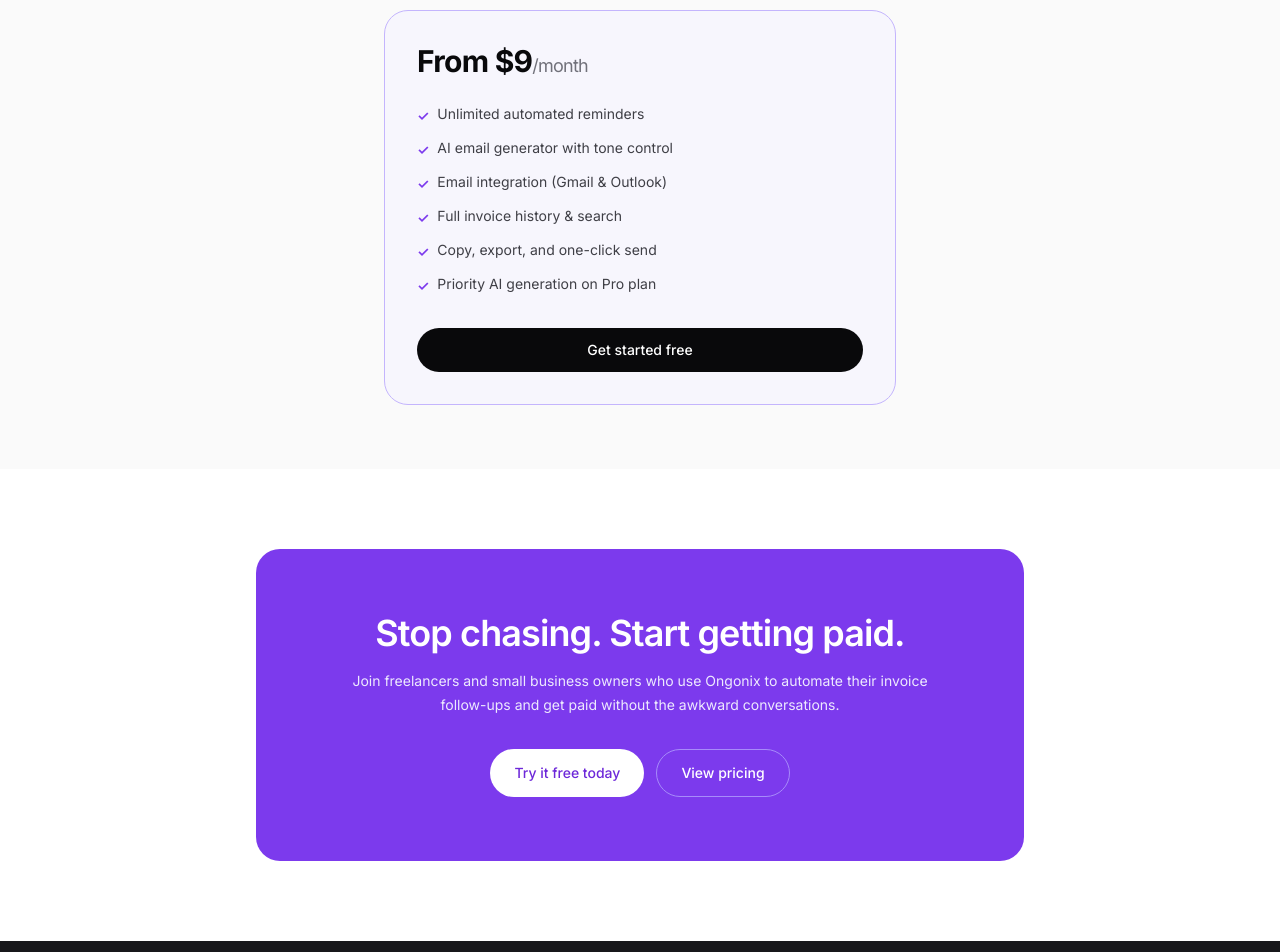
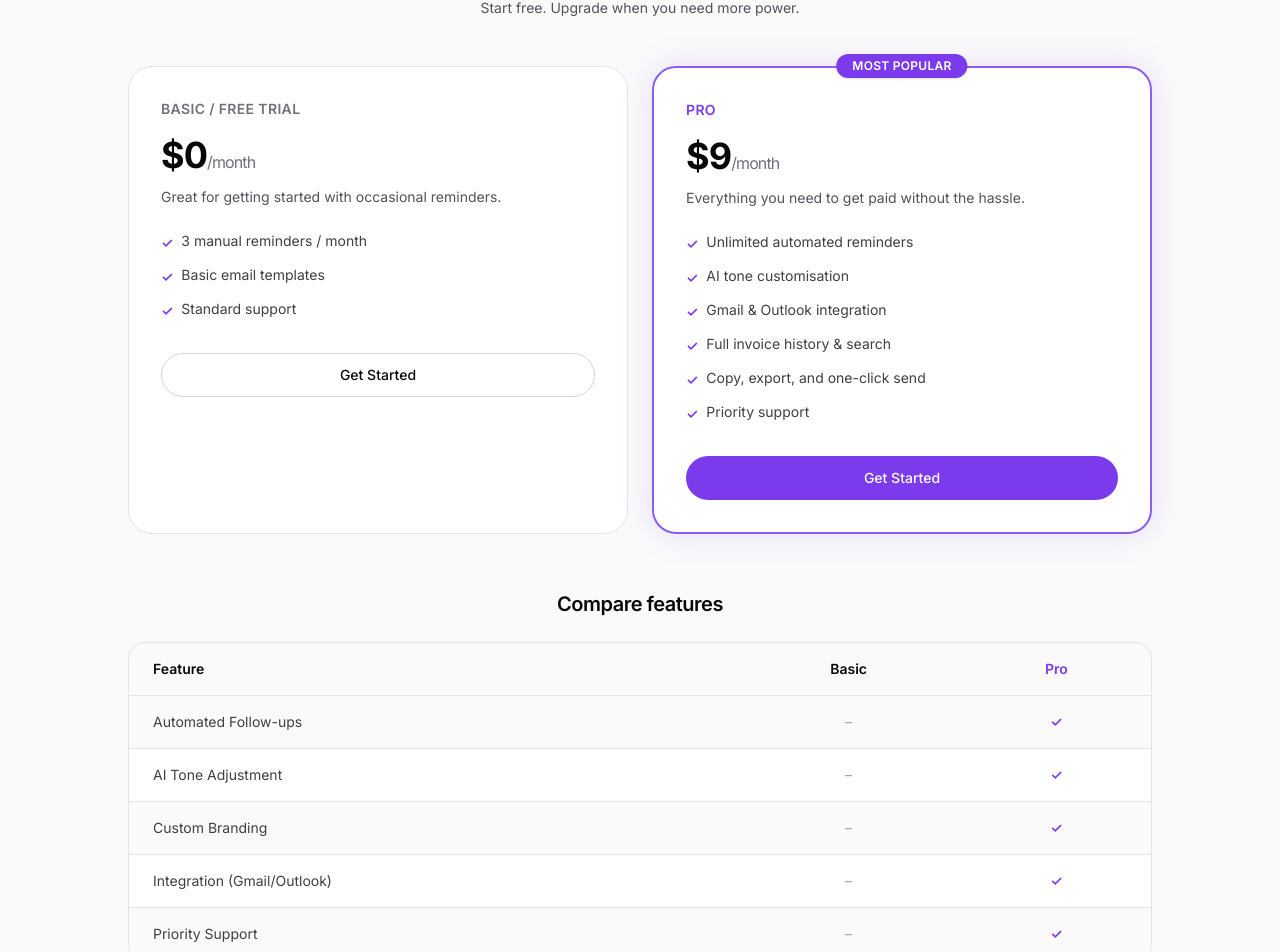
Before and after one commit to serteri/SaaS_Business, a Next.js app: page /tools/invoice-reminder-writer in a window 1280 px wide. Shown: the part 1167-2119 px from the top of the page. Built offline with nearby package versions, Linux system fonts and the light colour scheme; no server answers.

Commit message:
Add two-tier pricing cards and feature comparison table to invoice-reminder-writer page

```diff
--- a/app/tools/invoice-reminder-writer/page.tsx
+++ b/app/tools/invoice-reminder-writer/page.tsx
@@ -16,15 +16,6 @@
     title: "Frictionless Payments",
     body: "Integrates directly with your workflow to help you get paid 3× faster. Less time chasing, more time doing the work you love.",
   },
-];
-
-const pricingFeatures = [
-  "Unlimited automated reminders",
-  "AI email generator with tone control",
-  "Email integration (Gmail & Outlook)",
-  "Full invoice history & search",
-  "Copy, export, and one-click send",
-  "Priority AI generation on Pro plan",
 ];
 
 export default function InvoiceReminderWriterPage() {
@@ -88,27 +79,130 @@
 
       {/* ── Pricing ──────────────────────────────────────────────────────── */}
       <section id="pricing" className="bg-zinc-50 px-4 py-16 sm:px-6 lg:px-8 dark:bg-zinc-900/40">
-        <div className="mx-auto max-w-lg text-center">
+        <div className="mx-auto max-w-5xl">
+          {/* heading */}
+          <div className="mb-12 text-center">
             <p className="text-sm font-semibold uppercase tracking-[0.2em] text-violet-600">Pricing</p>
-          <h2 className="mt-4 text-3xl font-semibold tracking-tight">Simple, honest pricing</h2>
-          <div className="mt-8 rounded-3xl border border-violet-300 bg-violet-50/60 p-8 text-left dark:border-violet-800 dark:bg-violet-950/30">
-            <p className="text-3xl font-bold tracking-tight text-zinc-950 dark:text-white">
-              From $9<span className="text-lg font-normal text-zinc-500">/month</span>
+            <h2 className="mt-4 text-3xl font-semibold tracking-tight sm:text-4xl">Simple, honest pricing</h2>
+            <p className="mt-4 text-sm text-zinc-600 dark:text-zinc-400">
+              Start free. Upgrade when you need more power.
             </p>
+          </div>
+
+          {/* tier cards */}
+          <div className="grid gap-6 sm:grid-cols-2">
+            {/* Basic / Free Trial */}
+            <div className="rounded-3xl border border-zinc-200 bg-white p-8 dark:border-zinc-800 dark:bg-zinc-900">
+              <p className="text-sm font-semibold uppercase tracking-wide text-zinc-500 dark:text-zinc-400">Basic / Free Trial</p>
+              <p className="mt-4 text-4xl font-bold tracking-tight text-zinc-950 dark:text-white">
+                $0
+                <span className="text-base font-normal text-zinc-500">/month</span>
+              </p>
+              <p className="mt-3 text-sm text-zinc-600 dark:text-zinc-400">Great for getting started with occasional reminders.</p>
               <ul className="mt-6 space-y-3 text-sm text-zinc-700 dark:text-zinc-300">
-              {pricingFeatures.map((feature) => (
-                <li key={feature} className="flex items-start gap-2">
+                {[
+                  "3 manual reminders / month",
+                  "Basic email templates",
+                  "Standard support",
+                ].map((f) => (
+                  <li key={f} className="flex items-start gap-2">
                     <span className="mt-0.5 font-semibold text-violet-600">✓</span>
-                  {feature}
+                    {f}
                   </li>
                 ))}
               </ul>
               <Link
                 href="/signin"
-              className="mt-8 inline-flex h-11 w-full items-center justify-center rounded-full bg-zinc-950 px-5 text-sm font-medium text-white transition hover:bg-zinc-800 dark:bg-white dark:text-zinc-950 dark:hover:bg-zinc-200"
+                className="mt-8 inline-flex h-11 w-full items-center justify-center rounded-full border border-zinc-300 bg-transparent px-5 text-sm font-medium text-zinc-950 transition hover:border-zinc-400 hover:bg-zinc-100 dark:border-zinc-700 dark:text-white dark:hover:border-zinc-500 dark:hover:bg-zinc-800"
               >
-              Get started free
+                Get Started
               </Link>
+            </div>
+
+            {/* Pro */}
+            <div className="relative rounded-3xl border-2 border-violet-500 bg-white p-8 shadow-[0_0_32px_rgba(139,92,246,0.18)] dark:bg-zinc-900">
+              {/* Most Popular badge */}
+              <span className="absolute -top-3.5 left-1/2 -translate-x-1/2 inline-flex rounded-full bg-violet-600 px-4 py-1 text-xs font-semibold uppercase tracking-wide text-white shadow">
+                Most Popular
+              </span>
+              <p className="text-sm font-semibold uppercase tracking-wide text-violet-600">Pro</p>
+              <p className="mt-4 text-4xl font-bold tracking-tight text-zinc-950 dark:text-white">
+                $9
+                <span className="text-base font-normal text-zinc-500">/month</span>
+              </p>
+              <p className="mt-3 text-sm text-zinc-600 dark:text-zinc-400">Everything you need to get paid without the hassle.</p>
+              <ul className="mt-6 space-y-3 text-sm text-zinc-700 dark:text-zinc-300">
+                {[
+                  "Unlimited automated reminders",
+                  "AI tone customisation",
+                  "Gmail & Outlook integration",
+                  "Full invoice history & search",
+                  "Copy, export, and one-click send",
+                  "Priority support",
+                ].map((f) => (
+                  <li key={f} className="flex items-start gap-2">
+                    <span className="mt-0.5 font-semibold text-violet-600">✓</span>
+                    {f}
+                  </li>
+                ))}
+              </ul>
+              <Link
+                href="/signin"
+                className="mt-8 inline-flex h-11 w-full items-center justify-center rounded-full bg-violet-600 px-5 text-sm font-medium text-white transition hover:bg-violet-500"
+              >
+                Get Started
+              </Link>
+            </div>
+          </div>
+
+          {/* comparison table */}
+          <div className="mt-14">
+            <h3 className="mb-6 text-center text-xl font-semibold tracking-tight text-zinc-950 dark:text-white">
+              Compare features
+            </h3>
+            <div className="overflow-x-auto rounded-2xl border border-zinc-200 dark:border-zinc-800">
+              <table className="w-full min-w-[480px] text-sm">
+                <thead>
+                  <tr className="border-b border-zinc-200 dark:border-zinc-800">
+                    <th className="px-6 py-4 text-left font-semibold text-zinc-950 dark:text-white">Feature</th>
+                    <th className="px-6 py-4 text-center font-semibold text-zinc-950 dark:text-white">Basic</th>
+                    <th className="px-6 py-4 text-center font-semibold text-violet-600">Pro</th>
+                  </tr>
+                </thead>
+                <tbody>
+                  {[
+                    { feature: "Automated Follow-ups",       basic: false, pro: true  },
+                    { feature: "AI Tone Adjustment",         basic: false, pro: true  },
+                    { feature: "Custom Branding",            basic: false, pro: true  },
+                    { feature: "Integration (Gmail/Outlook)",basic: false, pro: true  },
+                    { feature: "Priority Support",           basic: false, pro: true  },
+                  ].map(({ feature, basic, pro }, idx) => (
+                    <tr
+                      key={feature}
+                      className={`border-b border-zinc-200 last:border-0 dark:border-zinc-800 ${
+                        idx % 2 === 0 ? "bg-zinc-50 dark:bg-zinc-900/60" : "bg-white dark:bg-zinc-900"
+                      }`}
+                    >
+                      <td className="px-6 py-4 text-zinc-700 dark:text-zinc-300">{feature}</td>
+                      <td className="px-6 py-4 text-center">
+                        {basic ? (
+                          <span className="font-semibold text-violet-600">✓</span>
+                        ) : (
+                          <span className="text-zinc-400 dark:text-zinc-600">–</span>
+                        )}
+                      </td>
+                      <td className="px-6 py-4 text-center">
+                        {pro ? (
+                          <span className="font-semibold text-violet-600">✓</span>
+                        ) : (
+                          <span className="text-zinc-400 dark:text-zinc-600">–</span>
+                        )}
+                      </td>
+                    </tr>
+                  ))}
+                </tbody>
+              </table>
+            </div>
           </div>
         </div>
       </section>
```
Lines whose indentation alone changed are shown as unchanged.
